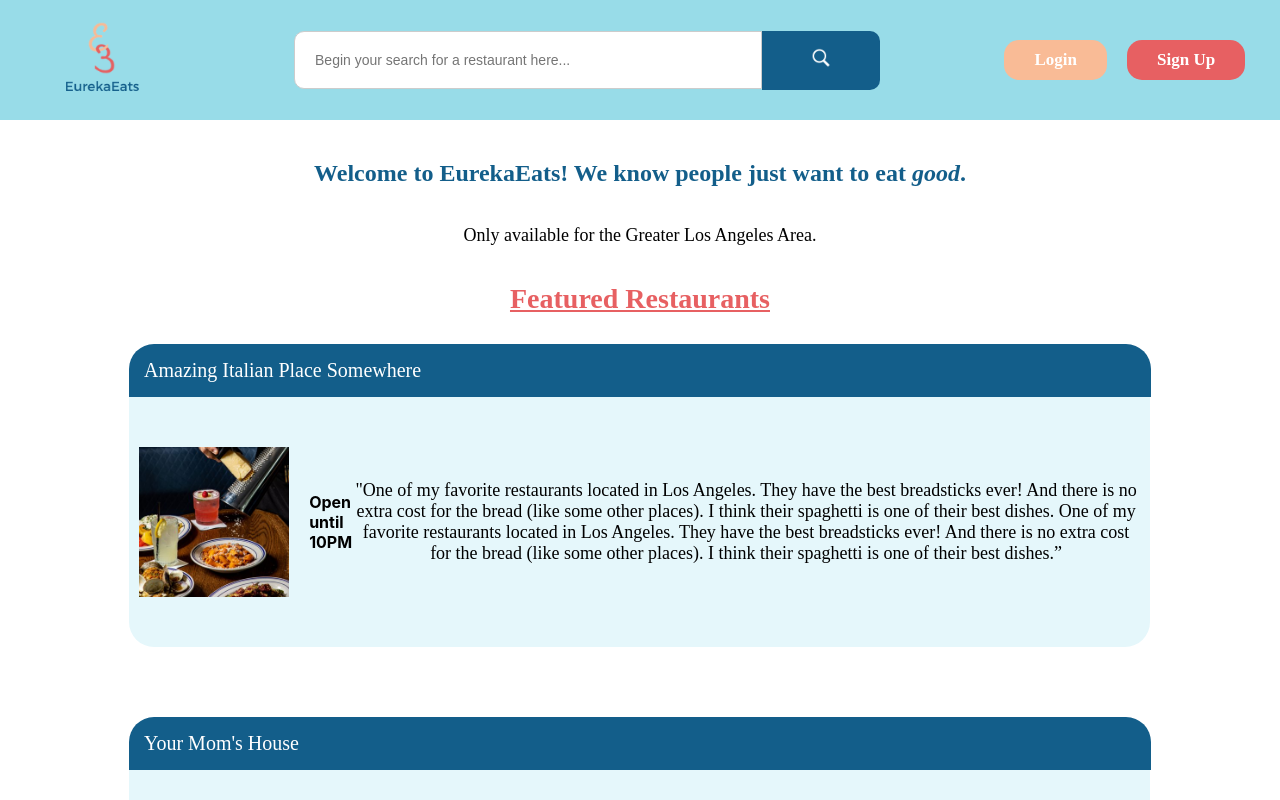
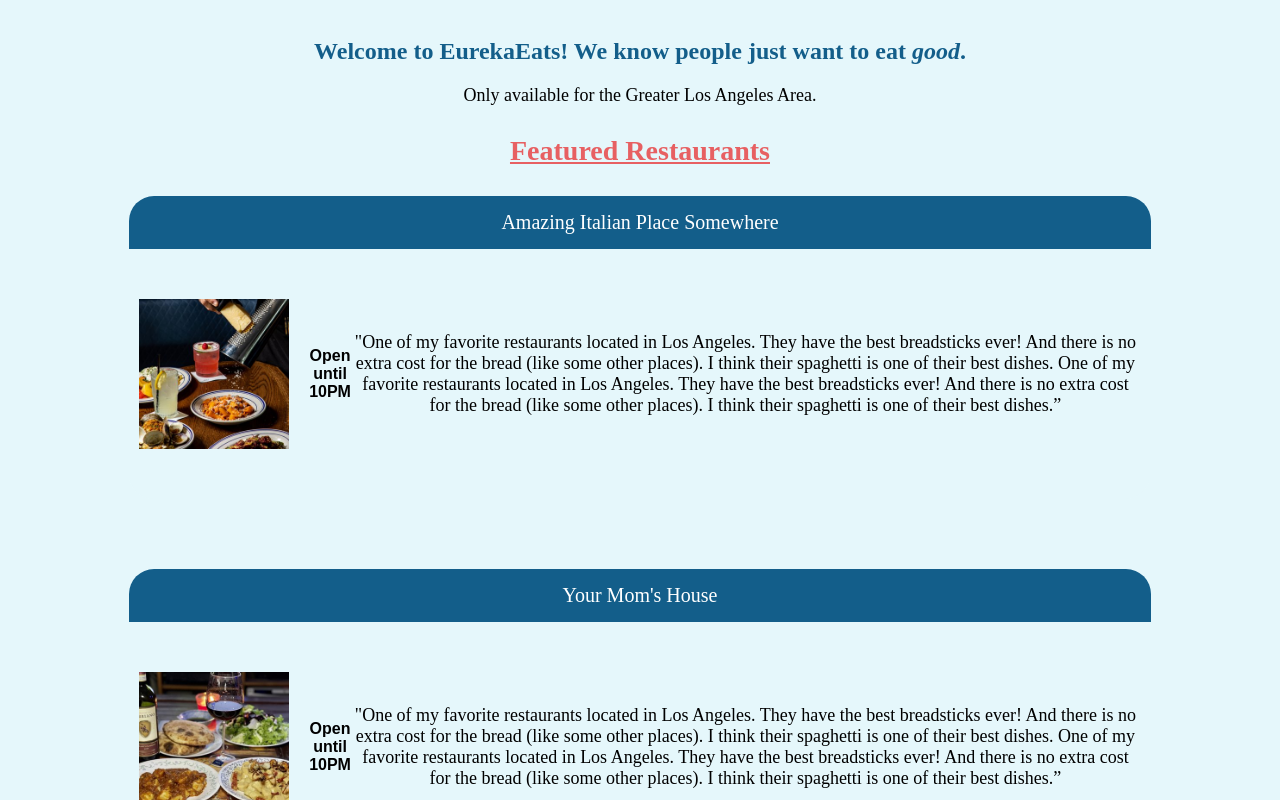
Before and after one commit to dchang21/2023Group6, a React (Create React App) app in the folder eurekaeats/: page / in a window 1280 px wide. Shown: the top 800 px of the page. Built offline with nearby package versions, Linux system fonts and the light colour scheme.

Commit message:
In process of Navigation implementation

```diff
--- a/eurekaeats/package.json
+++ b/eurekaeats/package.json
@@ -8,6 +8,7 @@
     "@testing-library/user-event": "^13.5.0",
     "react": "^18.2.0",
     "react-dom": "^18.2.0",
+    "react-router-dom": "^6.17.0",
     "react-scripts": "5.0.1",
     "web-vitals": "^2.1.4"
   },
--- a/eurekaeats/src/App.jsx
+++ b/eurekaeats/src/App.jsx
@@ -1,14 +1,18 @@
 
-import './App.css';
-import LandingPage from '../src/LandingPage/LandingPage';
+import React from 'react';
+import Navigator from '../src/Navigator/Navigator';
+import { BrowserRouter, Route, Routes } from 'react-router-dom';
+import LandingPage from './LandingPage/LandingPage';
+
+function App() {
+  return (
+    <BrowserRouter>
+    <div className="App">
+      <LandingPage />
+    </div>
+    </BrowserRouter>
+  );
+}
 
 
-const app = () => {
-  return (
-    <>
-      <LandingPage />
-    </>
-  )
-}
-
-export default app
+export default App;
--- a/eurekaeats/src/LandingPage/LandingPage.css
+++ b/eurekaeats/src/LandingPage/LandingPage.css
@@ -18,6 +18,7 @@ header {
   grid-template-rows: 100px;
   /* Align logo to the left and other content to the right */
   align-items: center;
+  margin-top: 100;
   /* Vertically center the content within the header */
 }
 
--- a/eurekaeats/src/LandingPage/LandingPage.js
+++ b/eurekaeats/src/LandingPage/LandingPage.js
@@ -4,6 +4,7 @@ import logo from '../assets/EurekaEatsWText.png';
 import search from '../assets/searchIcon.png';
 import italian1 from '../assets/italian1.jpeg';
 import italian2 from '../assets/italian2.jpeg';
+import { Link } from 'react-router-dom';
 
 function LandingPage() {
   /**
@@ -47,7 +48,7 @@ function LandingPage() {
 
   return (
     <div>
-      <header>
+  <header>
         <div className="logo">
           <img src={logo} alt="My Logo" />
         </div>
@@ -58,10 +59,12 @@ function LandingPage() {
           </button>
         </div>
         <div className="header-buttons">
-          <button className="login-button">Login</button>
-          <button className="signup-button" style={{ whiteSpace: 'nowrap' }}>Sign Up</button>
+        <Link to="/login" className="login-button">Log In</Link>
+        <Link to="/signin" className="signup-button">Sign In</Link>
+
         </div>
-      </header>
+    </header>
+
       <main>
         <h2>
           Welcome to EurekaEats! We know people just want to eat <em>good</em>.
@@ -96,6 +99,8 @@ function LandingPage() {
       </main>
     </div>
   );
+
+
 }
 
 export default LandingPage;
--- a/eurekaeats/src/LogIn/LogIn.js
+++ b/eurekaeats/src/LogIn/LogIn.js
@@ -0,0 +1,32 @@
+import React from 'react';
+import { Link } from 'react-router-dom'; // Import Link from react-router-dom
+import './Login.css';
+import logo from '../assets/EurekaEatsWText.png';
+
+function LogIn() {
+  return (
+    <div>
+      <main>
+        <header>
+
+        </header>
+        <h2>Ready to Eat? Log In Here</h2>
+        <div className="logo">
+          <Link to="/">
+            <img src={logo} alt="My Logo" />
+          </Link>
+        </div>
+        <p>Don't have an account? Sign up today!</p>
+        <div className="email-bar">
+          <input type="text" placeholder="Email Address" />
+        </div>
+        <div className="password-bar">
+          <input type="text" placeholder="Password" />
+        </div>
+        <button className="login-button">Log In</button>
+      </main>
+    </div>
+  );
+}
+
+export default LogIn;
--- /dev/null
+++ b/eurekaeats/src/LogIn/Login.css
@@ -0,0 +1,60 @@
+body {
+    font-family: Arial, sans-serif;
+    background-color: #E5F7FB; /* Set the entire background to #E5F7FB */
+    margin: 0;
+    display: flex;
+    justify-content: center;
+    align-items: center;
+    height: 100vh;
+  }
+
+  main {
+    text-align: center;
+    padding: 20px;
+    background-color: transparent; /* Remove the background color */
+    border-radius: 5px;
+  }
+  h2 {
+    margin: 0;
+    padding: 10px 0; /* Reduced padding between the h2 and logo */
+  }
+
+  .logo img {
+    max-width: 100%;
+    height: auto;
+    margin: 10px 0; /* Adjusted margin to control spacing */
+  }
+
+  p {
+    margin: 10px 0;
+  }
+
+  .email-bar,
+  .password-bar {
+    margin: 10px 0;
+  }
+
+  input[type="text"] {
+    width: 100%;
+    padding: 10px;
+    border: 1px solid #ccc;
+    border-radius: 5px;
+    box-shadow: 0 0 5px rgba(0, 0, 0, 0.1);
+    background-color: #fff; /* Set the input fields to white */
+  }
+
+
+  button.login-button {
+    width: 100%;
+    background-color: #135E8A;
+    color: white;
+    border: none;
+    padding: 10px;
+    border-radius: 5px;
+    cursor: pointer;
+    transition: background-color 0.3s;
+  }
+
+  button.login-button:hover {
+    background-color: #2a80b9; /* Slightly darker color on hover */
+  }
--- /dev/null
+++ b/eurekaeats/src/Navigator/Navigator.js
@@ -0,0 +1,17 @@
+import React from 'react';
+import { BrowserRouter, Route, Routes } from 'react-router-dom';
+import LandingPage from '../LandingPage/LandingPage';
+import LogIn from '../LogIn/LogIn';
+import SignIn from '../SignIn/SignIn';
+
+function Navigator() {
+  return (
+    <Routes>
+      <Route path="/" element={<LandingPage />} />
+      <Route path="/login" element={<LogIn />} />
+      <Route path="/signin" element={<SignIn />} />
+    </Routes>
+  );
+}
+
+export default Navigator;
--- /dev/null
+++ b/eurekaeats/src/SignIn/SignIn.css
@@ -0,0 +1,158 @@
+/*
+  Contents of CSS:
+  Header
+  Controls
+  Basic Text
+  Review Tiles
+*/
+
+
+  main {
+    display: flex;
+    flex-direction: column;
+    align-items: center;
+    margin: 20px;
+  }
+
+  .logo img {
+    width: 30vw;
+    margin-left: -100px;
+  }
+
+  input {
+    display: block;
+    padding: 20px;
+    border: 1px solid #ccc;
+    border-radius: 10px 0px 0px 10px;
+    width: auto;
+    font-size: 14px;
+  }
+
+  button {
+    background-color: #135E8A;
+    color: white;
+    border: none;
+    border-radius: 0px 10px 10px 0px;
+    padding: 20px 12px;
+    cursor: pointer;
+    font-size: 17px;
+    font-family: 'Avenir';
+    font-weight: bolder;
+  }
+
+  .search-icon {
+    width: 20px;
+    /* Adjust the width as needed */
+    height: 20px;
+    /* Adjust the height as needed */
+  }
+
+  .search-button {
+    background-color: #135E8A;
+    color: white;
+    border: none;
+    border-radius: 0px 10px 10px 0px;
+    padding: 17px 20px;
+    cursor: pointer;
+  }
+
+  .header-buttons {
+    display: flex;
+    flex-direction: row;
+    justify-content: center;
+    gap: 20px;
+  }
+
+  .login-button {
+    background-color: #F9BB96;
+    color: white;
+    border: none;
+    border-radius: 15px;
+    padding: 10px 30px;
+    cursor: pointer;
+    margin-left: 100px;
+  }
+
+  .signup-button {
+    background-color: #E76062;
+    color: white;
+    border: none;
+    border-radius: 15px;
+    padding: 5px 30px;
+    cursor: pointer;
+  }
+
+  /* Basic Text */
+
+  h1 {
+    font-size: 28px;
+    text-align: center;
+    font-family: 'Avenir';
+    color: #E76062;
+  }
+
+  h2 {
+    font-size: 24px;
+    text-align: center;
+    font-family: 'Avenir';
+    color: #135E8A;
+  }
+
+  p {
+    font-size: 18px;
+    text-align: center;
+    font-family: 'Avenir';
+    font-weight: 500;
+  }
+
+  /* Review Tiles */
+
+  .blue-rectangle {
+    background-color: #E5F7FB;
+    height: 230px;
+    width: 78.2vw;
+    border-radius: 0px 0px 25px 25px;
+    padding: 10px;
+    display: flex;
+    align-items: center;
+  }
+
+  .blue-rectangle1 {
+    background-color: #E5F7FB;
+    height: 230px;
+    width: 78.2vw;
+    border-radius: 0px 0px 25px 25px;
+    padding: 10px;
+    display: flex;
+    align-items: center;
+  }
+
+  .restaurants {
+    display: flex;
+    flex-direction: column;
+    gap: 50px;
+    margin-top: 11px;
+  }
+
+  .restaurant {
+    margin-bottom: 20px;
+  }
+
+  .tile-header {
+    background-color: #135E8A;
+    color: white;
+    font-size: 20px;
+    padding: 15px;
+    border-radius: 25px 25px 0 0;
+    width: 77.5vw;
+    font-weight: 500;
+    font-family: 'Avenir';
+
+  }
+
+  .blue-rectangle img {
+    max-width: 15%;
+    /* Adjust the image width as needed */
+    margin-right: 20px;
+    /* Add spacing between the image and text */
+  }
--- a/eurekaeats/src/SignIn/SignIn.js
+++ b/eurekaeats/src/SignIn/SignIn.js
@@ -0,0 +1,30 @@
+import React from 'react';
+import './SignIn.css';
+import logo from '../assets/EurekaEatsWText.png';
+
+
+function SignIn() {
+
+  return (
+    <div>
+      <header>
+        <div className="logo">
+          <img src={logo} alt="My Logo" />
+        </div>
+      </header>
+      <main>
+        <h2>
+         Ready to Eat? Log In Here
+        </h2>
+        <p>Don't have an account? Sign up today!</p>
+        <div className="email-bar">
+          <input type="text" placeholder="Begin your search for a restaurant here..." />
+          <button className="login-button">Sign In
+          </button>
+        </div>
+      </main>
+    </div>
+  );
+}
+
+export default SignIn;
```
Also changed, not shown: 1 other file (tests, documents, lock files or other folders).
